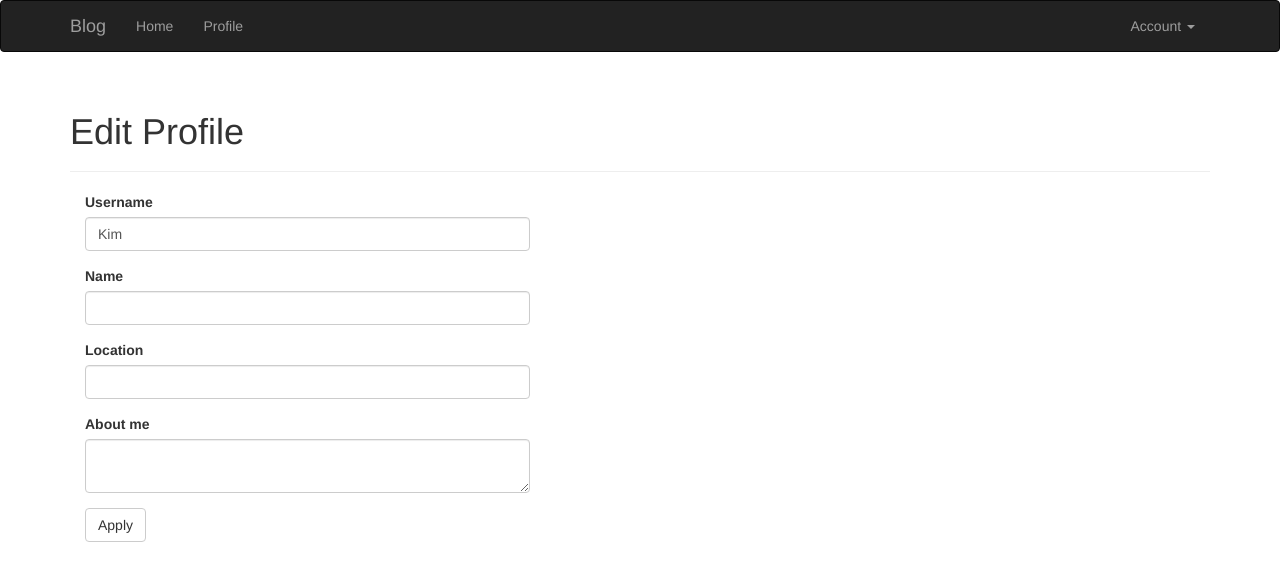
After one commit to ajinkya-12/flask-blog, a Flask app: page /edit-profile in a window 1280 px wide. The commit adds this page. Shown: the top 581 px of the page. Run offline with Flask 2, Linux system fonts and the light colour scheme; a user stored in the database is signed in; data comes from the database, SQL or seed files in the repository; both versions use the stored data as it was after the commit; some libraries are stand-ins or nearby versions.

Commit message:
Basic user profile added

```diff
--- a/app/__init__.py
+++ b/app/__init__.py
@@ -1,6 +1,7 @@
 from flask import Flask, render_template
 from flask_bootstrap import Bootstrap
 from flask_moment import Moment
+from datetime import datetime
 from flask_sqlalchemy import SQLAlchemy
 from config import config
 from flask_login import LoginManager
--- a/app/auth/views.py
+++ b/app/auth/views.py
@@ -1,5 +1,5 @@
 from flask import render_template, redirect, request, url_for, flash
-from flask_login import login_user, login_required, logout_user
+from flask_login import login_user, login_required, logout_user, current_user
 from . import auth
 from .forms import LoginForm, RegistrationForm
 from ..models import User
@@ -41,3 +41,9 @@ def register():
         flash('Registration complete. You can now login')
         return redirect(url_for('auth.login'))
     return render_template('auth/register.html', form=rform)
+
+@auth.before_app_request
+def before_request():
+    if current_user.is_authenticated:
+        current_user.ping()
+        #Email confirm needs to be added here as well
--- a/app/main/__init__.py
+++ b/app/main/__init__.py
@@ -7,5 +7,5 @@ main = Blueprint('main', __name__)
 from . import views, errors
 
 @main.app_context_processor
-def injecct_permission():
+def inject_permission():
     return dict(Permission = Permission)
--- a/app/main/forms.py
+++ b/app/main/forms.py
@@ -1,7 +1,22 @@
 from flask_wtf import FlaskForm
-from wtforms import StringField, SubmitField, PasswordField, BooleanField
-from wtforms.validators import DataRequired, Length, Email
+from wtforms import StringField, SubmitField, PasswordField, BooleanField, TextAreaField
+from wtforms.validators import DataRequired, Length, Email, Regexp
+from wtforms import ValidationError
+from flask_login import current_user
+from ..models import User
 
 class NameForm(FlaskForm):
     name = StringField('What is your name?', validators=[DataRequired()])
     submit = SubmitField('Submit')
+
+class EditProfileForm(FlaskForm):
+    uname = StringField('Username', validators=[DataRequired(), Length(1,64),
+        Regexp('^[A-Za-z][A-Za-z0-9_.]*$', 0, 'Usernames must have only letters, numbers, dots or underscores')])
+    name = StringField('Name', validators=[Length(0,64)])
+    location = StringField('Location', validators=[Length(0,64)])
+    bio = TextAreaField('About me')
+    submit = SubmitField('Apply')
+
+    def validate_uname(self, field):
+        if field.data != current_user.username and User.query.filter_by(username=field.data).first():
+            raise ValidationError('Username already in user.')
--- a/app/main/views.py
+++ b/app/main/views.py
@@ -1,7 +1,9 @@
-from flask import render_template, session, redirect, url_for
+from flask import render_template, session, redirect, url_for, flash
+from flask_login import login_user, login_required, logout_user, current_user
+from flask_moment import Moment
 from datetime import datetime
 from . import main
-from .forms import NameForm
+from .forms import NameForm, EditProfileForm
 from .. import db
 from ..models import User #Not defined
 
@@ -22,3 +24,27 @@ def index():
         return redirect(url_for('main.index'))
     return render_template('index.html', form=nform, name=session.get('name'),
                             known=session.get('known', False), current_time = datetime.utcnow())
+
+@main.route('/user/<username>')
+def user(username):
+    user = User.query.filter_by(username = username).first_or_404()
+    return render_template('user.html', user=user)
+
+@main.route('/edit-profile', methods=['GET', 'POST'])
+@login_required
+def edit_profile():
+    eform = EditProfileForm()
+    if eform.validate_on_submit():
+        current_user.username = eform.uname.data
+        current_user.name = eform.name.data
+        current_user.location = eform.location.data
+        current_user.bio = eform.bio.data
+        db.session.add(current_user._get_current_object())
+        db.session.commit()
+        flash('Your profile has been updated.')
+        return redirect(url_for('main.user', username=current_user.username))
+    eform.uname.data = current_user.username
+    eform.name.data = current_user.name
+    eform.location.data = current_user.location
+    eform.bio.data = current_user.bio
+    return render_template('edit_profile.html', form=eform)
--- a/app/models.py
+++ b/app/models.py
@@ -1,4 +1,5 @@
 from app import db, login_manager
+from datetime import datetime
 from werkzeug.security import generate_password_hash, check_password_hash
 from flask_login import UserMixin, AnonymousUserMixin
 from flask import current_app
@@ -68,9 +69,14 @@ class User(UserMixin, db.Model):
     __tablename__='users'
     id = db.Column(db.Integer, primary_key=True)
     email = db.Column(db.String(64), unique=True)
+    name = db.Column(db.String(64))
     username = db.Column(db.String(64), unique=True, index=True)
     password_hash = db.Column(db.String(128))
     role_id = db.Column(db.Integer, db.ForeignKey('roles.id'))
+    location = db.Column(db.String(64))
+    bio = db.Column(db.Text())
+    member_since = db.Column(db.DateTime(), default = datetime.utcnow)
+    last_seen = db.Column(db.DateTime(), default = datetime.utcnow)
 
     def __init__(self, **kwargs):
         super(User, self).__init__(**kwargs)
@@ -100,6 +106,11 @@ class User(UserMixin, db.Model):
     def __repr__(self):
         return '<User: {}, Role: {}>'.format(self.username, self.user_role)
 
+    def ping(self):
+        self.last_seen = datetime.utcnow()
+        db.session.add(self)
+        db.session.commit()
+
 class AnonymousUser(AnonymousUserMixin):
     def can(self, perm):
         return False
--- a/app/templates/base.html
+++ b/app/templates/base.html
@@ -21,13 +21,27 @@
             <div class="navbar-collapse collapse">
                 <ul class="nav navbar-nav">
                     <li><a href="/">Home</a></li>
+                    {% if current_user.is_authenticated %}
+                    <li>
+                        <a href="{{url_for('main.user', username=current_user.username)}}">
+                            Profile
+                        </a>
+                    </li>
+                    {% endif %}
                 </ul>
                 <ul class="nav navbar-nav navbar-right">
-                    {%if current_user.is_authenticated%}
-                    <li><a href="{{url_for('auth.logout')}}">Log Out</a></li>
-                    {%else%}
-                    <li><a href="{{url_for('auth.login')}}">Log In</a></li>
-                    {%endif%}
+                    {% if current_user.is_authenticated %}
+                    <li class="dropdown">
+                        <a href="#" class="dropdown-toggle" data-toggle="dropdown">
+                            Account <b class="caret"></b>
+                        </a>
+                        <ul class="dropdown-menu">
+                            <li><a href="{{ url_for('auth.logout') }}">Log Out</a></li>
+                        </ul>
+                    </li>
+                    {% else %}
+                    <li><a href="{{ url_for('auth.login') }}">Log In</a></li>
+                    {% endif %}
                 </ul>
             </div>
         </div>
--- /dev/null
+++ b/app/templates/edit_profile.html
@@ -0,0 +1,13 @@
+{%extends "base.html"%}
+{%import "bootstrap/wtf.html" as wtf%}
+
+{%block title%}Blog  - Edit Profile{%endblock%}
+
+{%block page_content%}
+<div class="page-header">
+    <h1>Edit Profile</h1>
+</div>
+<div class="col-md-5">
+    {{wtf.quick_form(form)}}
+</div>
+{%endblock%}
```
Also changed, not shown: app/templates/user.html (added, +30 -0 lines), migrations/versions/5e1f62ce9917_.py (added, +36 -0 lines), devdata.sqlite.
